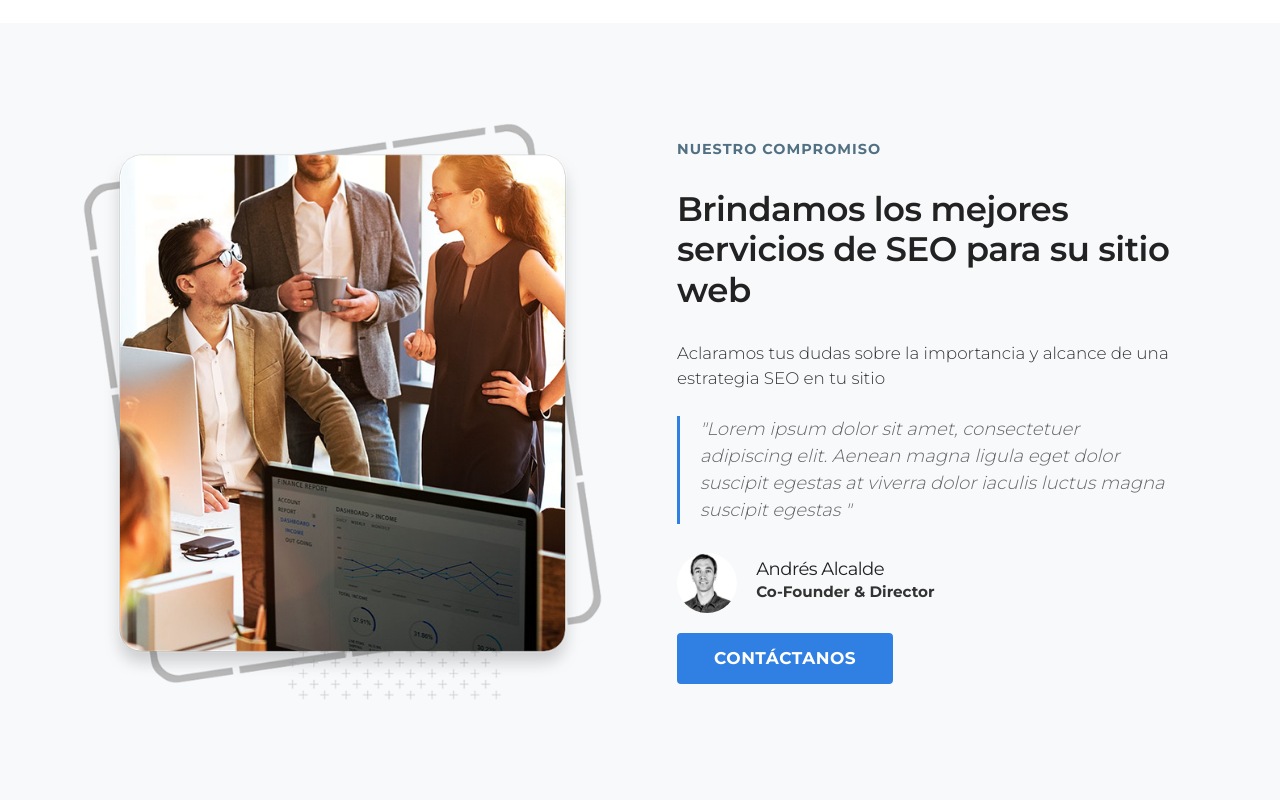
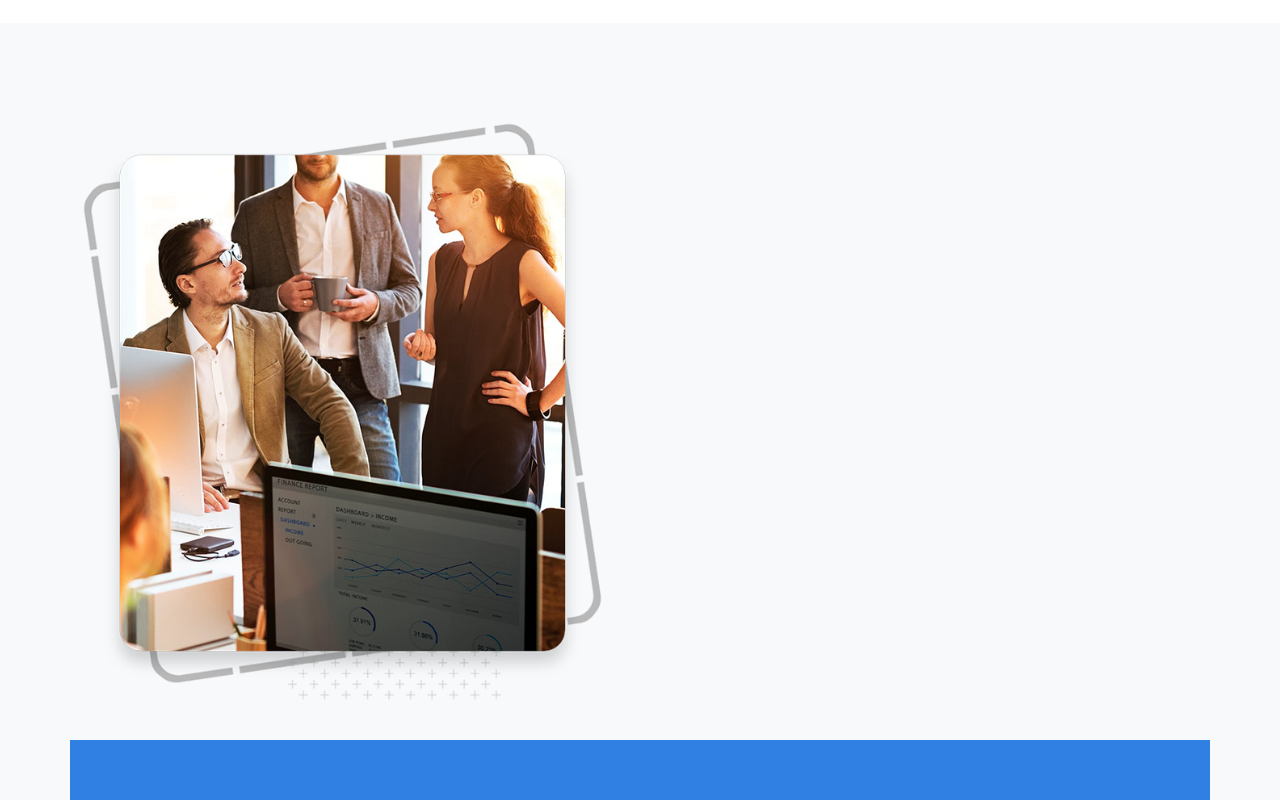
Before and after one commit to mariometrixdigital/seoMetrix, a plain HTML site: page index.html in a window 1280 px wide. Shown: the part 1600-2400 px from the top of the page. Drawn offline with Linux system fonts and the light colour scheme.

Commit message:
Update index.html

```diff
--- a/index.html
+++ b/index.html
@@ -365,49 +365,6 @@
                     </div>
 
 
-                    <!-- ABOUT TEXT -->
-                    <div class="col-md-7 col-lg-6">
-                        <div class="txt-block pc-25 mb-40 wow fadeInRight" data-wow-delay="0.4s">
-
-                            <!-- Section SubTitle -->
-                            <span class="section-subtitle bluestone-color">Nuestro compromiso</span>
-
-                            <!-- Title -->
-                            <h4 class="h4-xl">Brindamos los mejores servicios de SEO para su sitio web</h4>
-
-                            <!-- Text -->
-                            <p>Aclaramos tus dudas sobre la importancia y alcance de una estrategia SEO en tu sitio
-                            </p>
-
-                            <!-- QUOTE -->
-                            <div class="quote quote-primary">
-
-                                <!-- Quote Text -->
-                                <p>"Lorem ipsum dolor sit amet, consectetuer adipiscing elit. Aenean magna ligula eget
-                                    dolor
-                                    suscipit egestas at viverra dolor iaculis luctus magna suscipit egestas "
-                                </p>
-
-                                <!-- Quote Avatar -->
-                                <div class="quote-avatar">
-                                    <img src="images/quote-avatar.jpg" alt="quote-avatar">
-                                </div>
-
-                                <!-- Quote Author -->
-                                <div class="quote-author">
-                                    <h5 class="h5-xs">Andrés Alcalde</h5>
-                                    <span>Co-Founder & Director</span>
-                                </div>
-
-                            </div>
-                            <a href="#servicios" class="btn btn-md btn-primary tra-white-hover">CONTÁCTANOS</a>
-                        </div>
-                    </div> <!-- END ABOUT TEXT -->
-
-
-                </div> <!-- End row -->
-            </div> <!-- End container -->
-        </section> <!-- End ABOUT-1 -->
 
 
 
```
